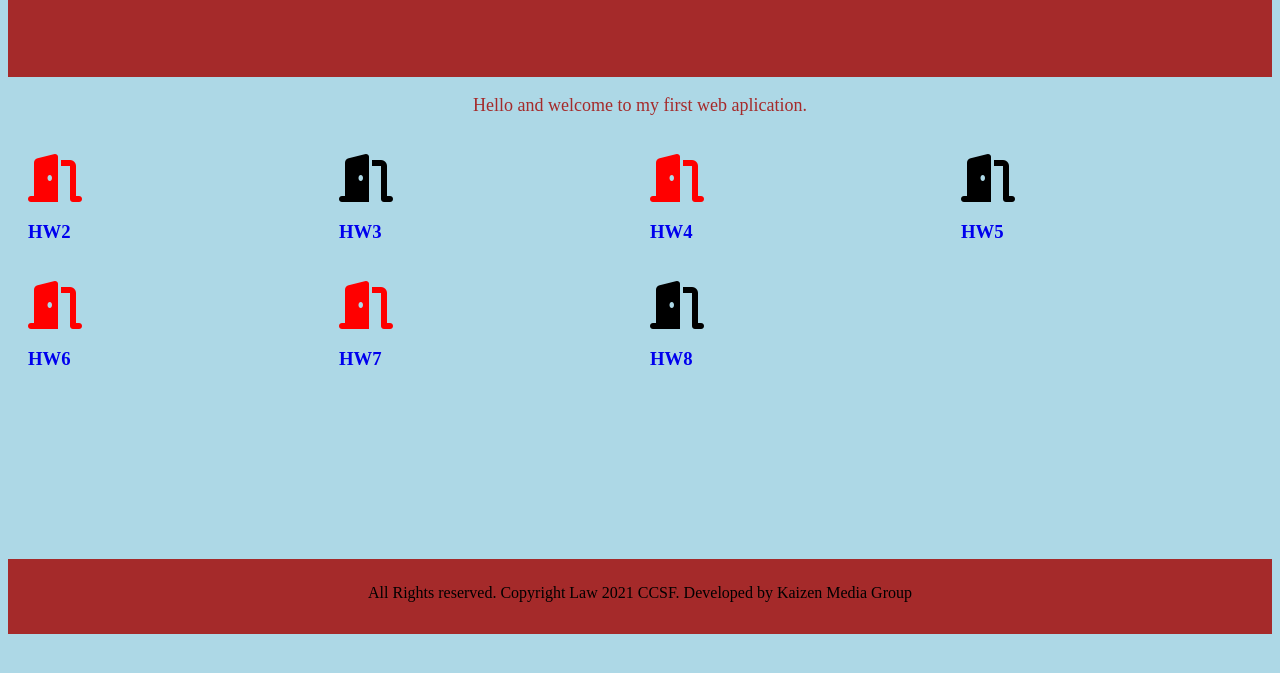
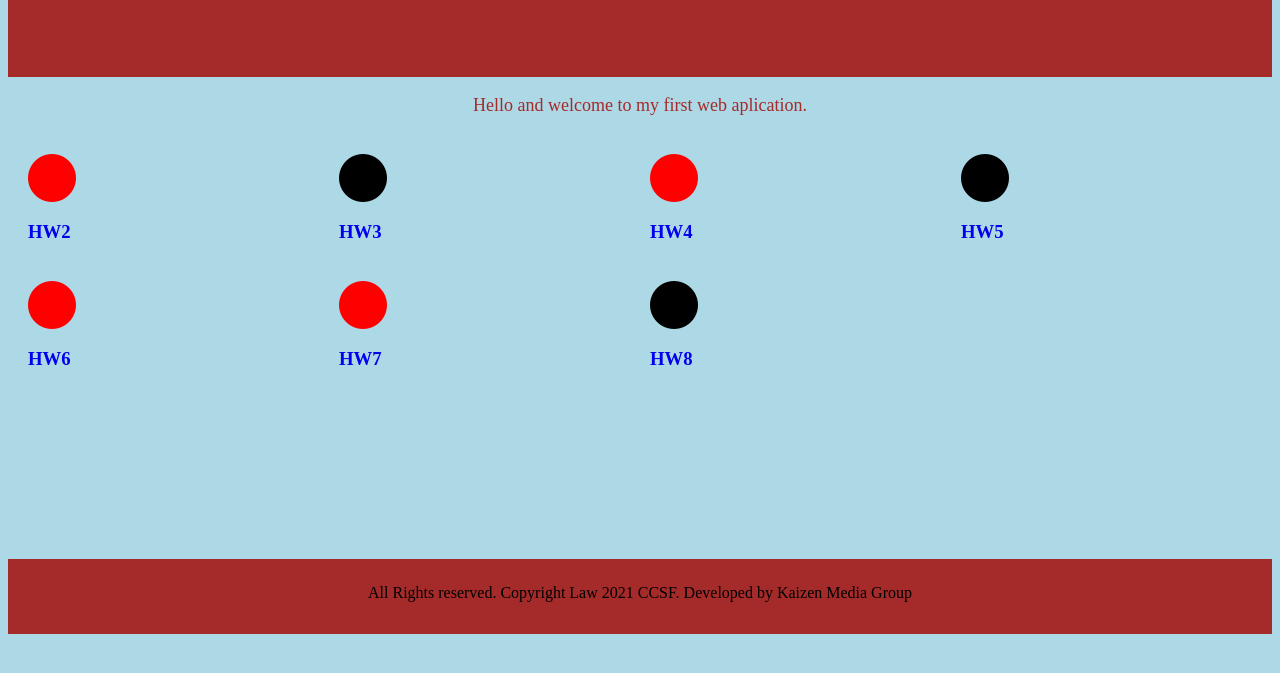
Before and after one commit to babakmilani/cnit133, a plain HTML site: page index.html in a window 1280 px wide. Shown: the part 91-764 px from the top of the page. Drawn offline with Linux system fonts and the light colour scheme.

Commit message:
Add files via upload

```diff
--- a/index.html
+++ b/index.html
@@ -100,37 +100,37 @@
 
 
     <div class="item1">
-      <a href="HW2.html"><i class="fas fa-door-open" style="font-size:48px;color:red;"></i></a>
+      <a href="HW2.html"><i class="fas fa-circle" style="font-size:48px;color:red;"></i></a>
       <h3><a href="HW2.html">HW2</a></h3>
     </div>
 
     <div class="item2">
-      <a href="HW3.html"><i class="fas fa-door-open" style="font-size:48px; color:black;"></i></a>
+      <a href="HW3.html"><i class="fas fa-circle" style="font-size:48px; color:black;"></i></a>
       <h3><a href="HW3.html">HW3</a></h3>
     </div>
 
     <div class="item3">
-      <a href="HW4.html"><i class="fas fa-door-open" style="font-size:48px; color:red;"></i></a>
+      <a href="HW4.html"><i class="fas fa-circle" style="font-size:48px; color:red;"></i></a>
       <h3><a href="HW4.html">HW4</a></h3>
     </div>
 
     <div class="item4">
-      <a href="HW5.html"><i class="fas fa-door-open" style="font-size:48px; color:black;"></i></a>
+      <a href="HW5.html"><i class="fas fa-circle" style="font-size:48px; color:black;"></i></a>
       <h3><a href="HW5.html">HW5</a></h3>
     </div>
 
     <div class="item5">
-      <a href="HW6.html"><i class="fas fa-door-open" style="font-size:48px; color:red;"></i></a>
+      <a href="HW6.html"><i class="fas fa-circle" style="font-size:48px; color:red;"></i></a>
       <h3><a href="HW6.html">HW6</a></h3>
     </div>
 
     <div class="item6">
-      <a href="HW7.html"><i class="fas fa-door-open" style="font-size:48px; color:red;"></i></a>
+      <a href="HW7.html"><i class="fas fa-circle" style="font-size:48px; color:red;"></i></a>
       <h3><a href="HW7.html">HW7</a></h3>
     </div>
 
     <div class="item7">
-      <a href="HW8.html"><i class="fas fa-door-open" style="font-size:48px; color:black;"></i></a>
+      <a href="HW8.html"><i class="fas fa-circle" style="font-size:48px; color:black;"></i></a>
       <h3><a href="HW8.html">HW8</a></h3>
     </div>
 
```
